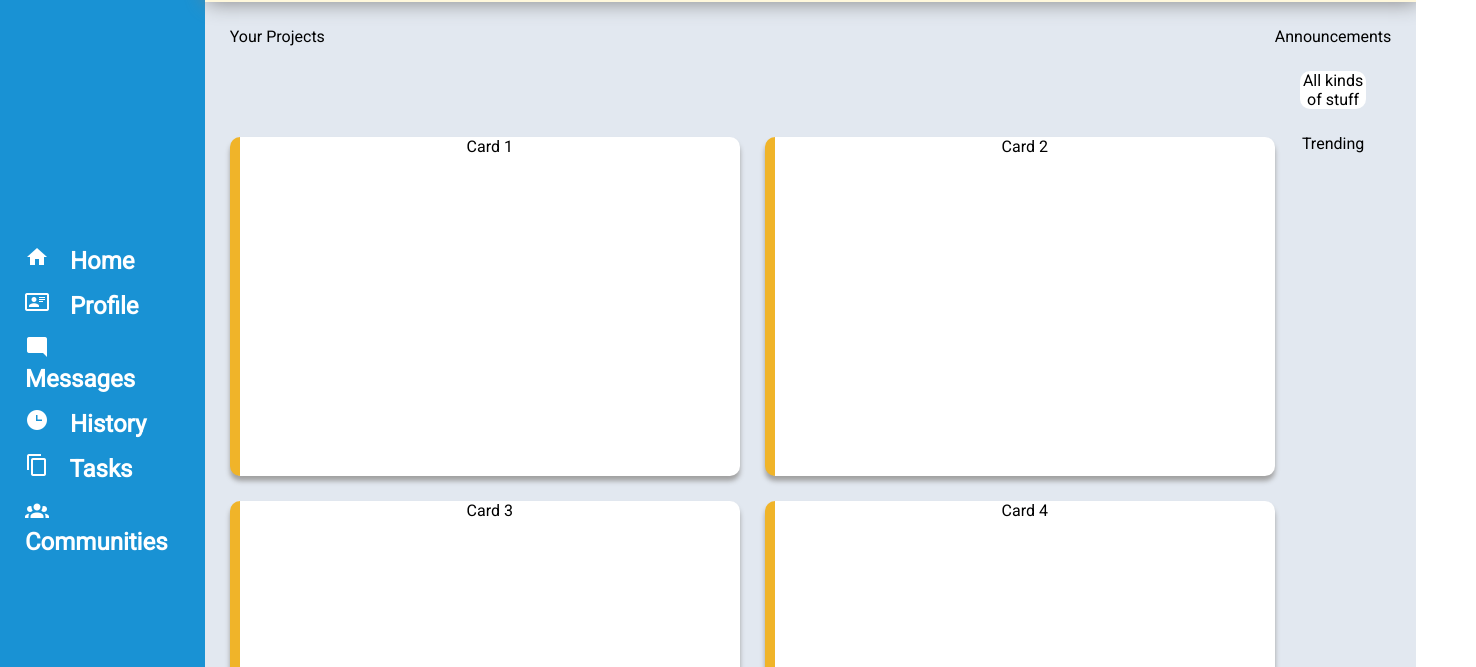
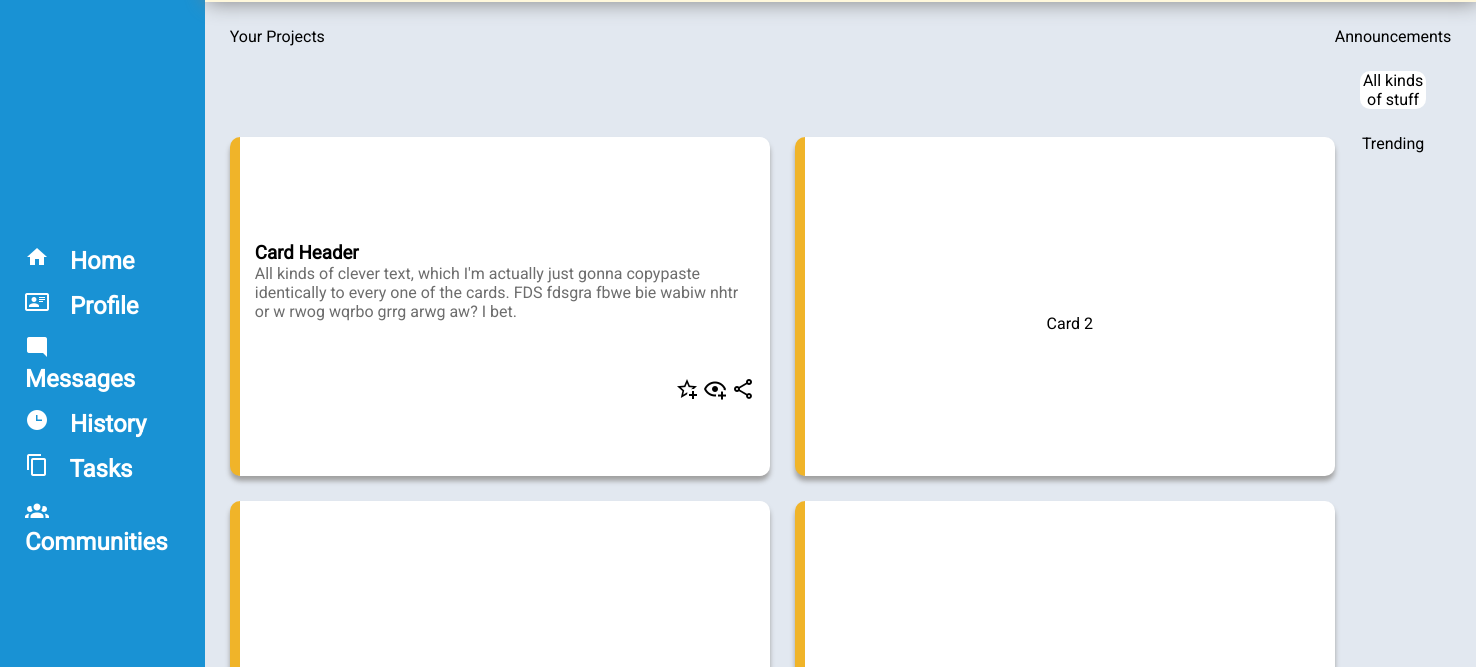
Before and after one commit to PettLe/admin-dashboard, a plain HTML site: page index.html in a window 1280 px wide. Shown: the part 133-800 px from the top of the page, 1476 px wide, since content can reach past the window. Drawn offline with Linux system fonts and the light colour scheme.

Commit message:
Building the cards

```diff
--- a/index.html
+++ b/index.html
@@ -55,7 +55,21 @@
         <div class="projects">
           <div class="headertext"><p>Your Projects</p></div>
 
-          <div class="card"><p>Card 1</p></div>
+          <div class="card">
+            <div class="cardtext">
+              <h3>Card Header</h3>
+              <p>
+                All kinds of clever text, which I'm actually just gonna
+                copypaste identically to every one of the cards. FDS fdsgra fbwe
+                bie wabiw nhtr or w rwog wqrbo grrg arwg aw? I bet.
+              </p>
+            </div>
+            <div class="cardicons">
+              <img src="./materials/star-plus-outline.png" alt="" />
+              <img src="./materials/eye-plus-outline.png" alt="" />
+              <img src="./materials/share-variant-outline.png" alt="" />
+            </div>
+          </div>
           <div class="card"><p>Card 2</p></div>
           <div class="card"><p>Card 3</p></div>
           <div class="card"><p>Card 4</p></div>
--- a/style.css
+++ b/style.css
@@ -80,11 +80,27 @@ ul {
   justify-self: first baseline;
 }
 .card {
+  display: flex;
+  flex-direction: column;
+  justify-content: space-evenly;
   background-color: white;
+  padding: 50px 15px 15px 15px;
   width: 500px;
   border-radius: 10px;
   border-left: 10px solid #f0b429;
   box-shadow: 0px 5px 5px rgb(161, 161, 161);
+}
+
+.cardtext {
+  text-align: left;
+}
+
+.cardtext p {
+  color: rgb(109, 109, 109);
+}
+
+.cardicons {
+  margin-left: auto;
 }
 
 .announcements,
```
Also changed, not shown: materials/eye-plus-outline.png (added), materials/share-variant-outline.png (added), materials/star-plus-outline.png (added).
